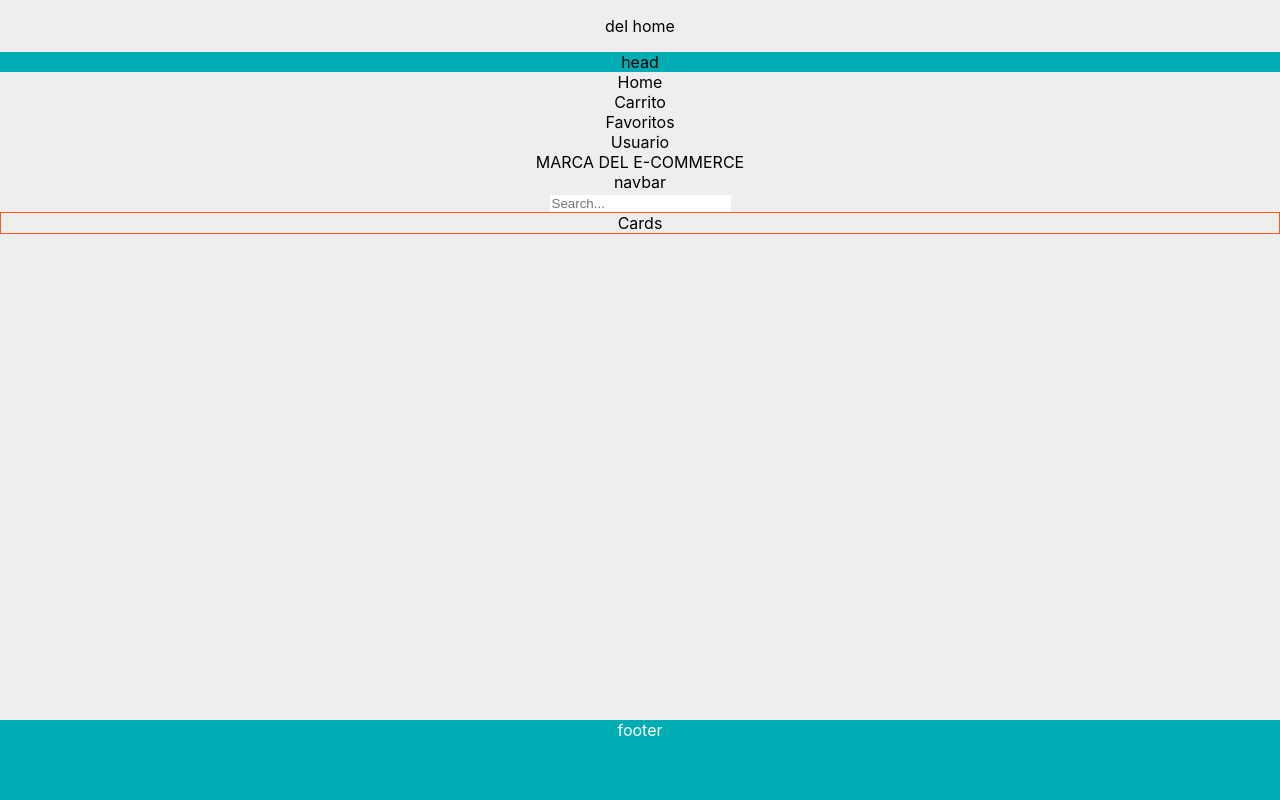
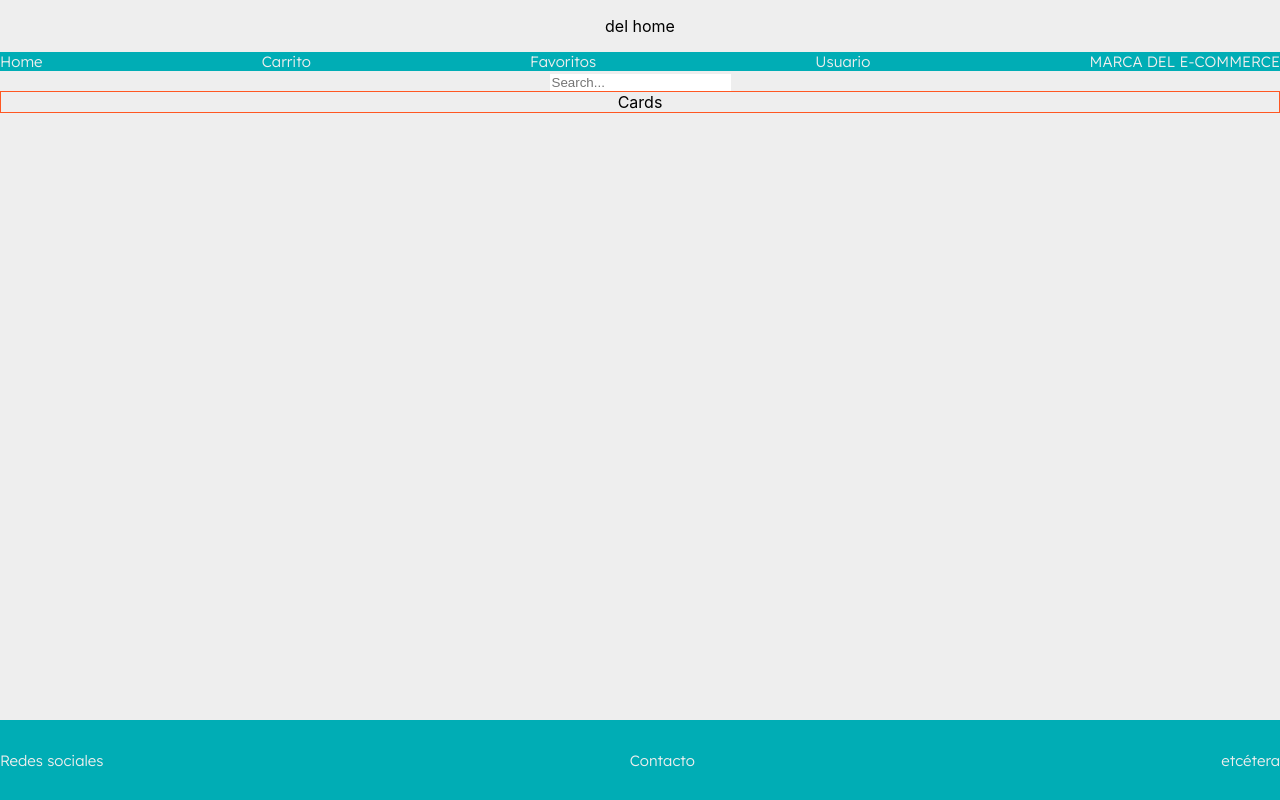
Before and after one commit to e-commerce-henry/client-pf-e-commerce, a React (Create React App) app: page / in a window 1280 px wide. Built offline with nearby package versions, Linux system fonts and the light colour scheme.

Commit message:
empezando con estilos

```diff
--- a/src/components/Footer/Footer.jsx
+++ b/src/components/Footer/Footer.jsx
@@ -3,7 +3,11 @@ import Style from './Footer.module.css'
 function Footer(){
     return(
         <>
-            <div className={Style.container} >footer</div>
+            <div className={Style.container} >
+                <div>Redes sociales</div>
+                <div>Contacto</div>
+                <div>etcétera</div>
+            </div>
         </>
     )
 };
--- a/src/components/Footer/Footer.module.css
+++ b/src/components/Footer/Footer.module.css
@@ -1,8 +1,17 @@
-.container{
-    background-color: #00ADB5;
-    position: absolute;
-    bottom: 0;
-    width: 100%;
-    height: 10%;
-    color: white;
+@import url("https://fonts.googleapis.com/css2?family=Lexend+Deca:wght@100;200;300;400;500;600;700;800;900&display=swap");
+
+.container {
+  position: absolute;
+  bottom: 0;
+  width: 100%;
+  height: 10%;
+  background-color: #00adb5;
+  width: 100%;
+  display: flex;
+  justify-content: space-between;
+  align-items: center;
+  color: #eeeeee;
+  font-family: "Lexend Deca", sans-serif;
+  font-weight: 300;
+  font-size: 15px;
 }
--- a/src/components/Head/Head.jsx
+++ b/src/components/Head/Head.jsx
@@ -3,12 +3,13 @@ import Style from './Head.module.css'
 function Head(){
     return(
         <>
-            <div className={Style.container} >head</div>
-            <div>Home</div>
-            <div>Carrito</div>
-            <div>Favoritos</div>
-            <div>Usuario</div>
-            <div>MARCA DEL E-COMMERCE</div>
+            <div className={Style.container} >
+                <div>Home</div>
+                <div>Carrito</div>
+                <div>Favoritos</div>
+                <div>Usuario</div>
+                <div>MARCA DEL E-COMMERCE</div>
+            </div>
         </>
     )
 };
--- a/src/components/Head/Head.module.css
+++ b/src/components/Head/Head.module.css
@@ -1,4 +1,13 @@
+@import url("https://fonts.googleapis.com/css2?family=Lexend+Deca:wght@100;200;300;400;500;600;700;800;900&display=swap");
+
 .container {
   background-color: #00adb5;
   width: 100%;
+  height: 10%;
+  display: flex;
+  justify-content: space-between;
+  color: #eeeeee;
+  font-family: "Lexend Deca", sans-serif;
+  font-weight: 300;
+  font-size: 15px;
 }
--- a/src/components/Navbar/NavBar.jsx
+++ b/src/components/Navbar/NavBar.jsx
@@ -3,9 +3,10 @@ import Style from './NavBar.module.css'
 function NavBar(){
     return(
         <>
-            <div className={Style.container} >navbar</div>
+            <div className={Style.container} >
             <div>
                 <input type='text' placeholder='Search...' />
+            </div>
             </div>
         </>
     )
```
